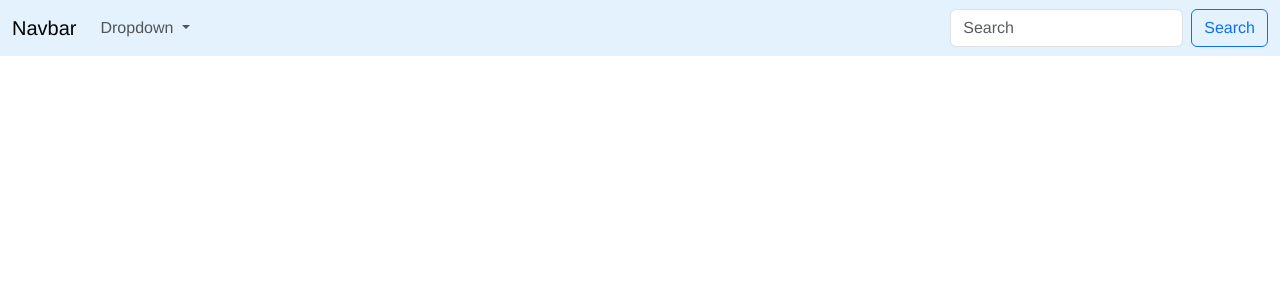
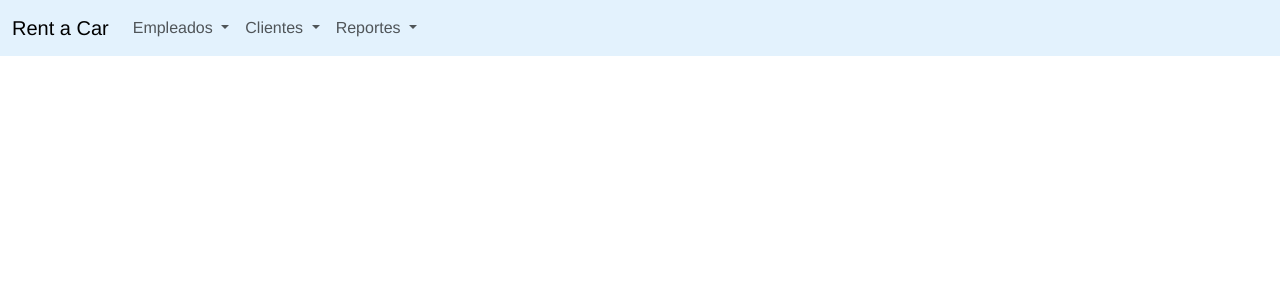
Before and after one commit to driventub/proyecto_final_pw_vue_g1, a Vue app: page /#/empleados/ingresarVehiculo in a window 1280 px wide. Shown: the top 300 px of the page. Built offline with nearby package versions, Linux system fonts and the light colour scheme.

Commit message:
navbar actualizado

```diff
--- a/src/components/NavBar.vue
+++ b/src/components/NavBar.vue
@@ -1,28 +1,52 @@
 <template>
   <nav class="navbar navbar-expand-lg navbar-light" style="background-color: #e3f2fd;">
     <div class="container-fluid">
-      <router-link class="navbar-brand" to="#">Navbar</router-link>
-      <button class="navbar-toggler" type="button" data-bs-toggle="collapse" data-bs-target="#navbarColor03" aria-controls="navbarColor03" aria-expanded="false" aria-label="Toggle navigation">
+      <router-link class="navbar-brand" to="#">Rent a Car</router-link>
+      <button class="navbar-toggler" type="button" data-bs-toggle="collapse" data-bs-target="#navbarColor03"
+        aria-controls="navbarColor03" aria-expanded="false" aria-label="Toggle navigation">
         <span class="navbar-toggler-icon"></span>
       </button>
       <div class="collapse navbar-collapse" id="navbarColor03">
         <ul class="navbar-nav me-auto mb-2 mb-lg-0">
           <li class="nav-item dropdown">
-          <router-link class="nav-link dropdown-toggle" to="#" id="navbarDropdown" role="button" data-bs-toggle="dropdown" aria-expanded="false">
-            Dropdown
+            <router-link class="nav-link dropdown-toggle" to="#" id="navbarDropdown" role="button"
+              data-bs-toggle="dropdown" aria-expanded="false">
+              Empleados
             </router-link>
             <ul class="dropdown-menu" aria-labelledby="navbarDropdown">
-            <li><router-link class="dropdown-item" to="#">Action</router-link></li>
-            <li><router-link class="dropdown-item" to="#">Another action</router-link></li>
-            <li><hr class="dropdown-divider"></li>
-            <li><router-link class="dropdown-item" to="#">Something else here</router-link></li>
+              <li><router-link class="dropdown-item" to="/empleados/registrarCliente">Registrar Cliente</router-link></li>
+              <li><router-link class="dropdown-item" to="/empleados/administrarCliente">Administrar Clientes </router-link></li>
+              <li><router-link class="dropdown-item" to="/empleados/ingresarVehiculo">Ingresar un Vehiculo</router-link></li>
+              <li><router-link class="dropdown-item" to="/empleados/administrarVehiculo">Administrar Vehiculos</router-link></li>
+              <li><router-link class="dropdown-item" to="/empleados/retirarReservado">Retirar un vehiculo reservado</router-link></li>
+              <li><router-link class="dropdown-item" to="/empleados/retirarSinReserva">Retirar un vehiculo sin reserva</router-link></li>
+            </ul>
+          </li>
+          <li class="nav-item dropdown">
+            <router-link class="nav-link dropdown-toggle" to="#" id="navbarDropdown" role="button"
+              data-bs-toggle="dropdown" aria-expanded="false">
+              Clientes
+            </router-link>
+            <ul class="dropdown-menu" aria-labelledby="navbarDropdown">
+              <li><router-link class="dropdown-item" to="/clientes/buscarVehiculos">Buscar Vehiculos Disponibles</router-link></li>
+              <li><router-link class="dropdown-item" to="/clientes/reservarVehiculos">Reservar Vehiculo</router-link></li>
+              <li><router-link class="dropdown-item" to="/clientes/registrarCliente">Registrarse como cliente</router-link></li>
+              <li><router-link class="dropdown-item" to="/clientes/actualizarCliente">Actualizar sus datos de cliente</router-link></li>
+            </ul>
+          </li>
+
+          <li class="nav-item dropdown">
+            <router-link class="nav-link dropdown-toggle" to="#" id="navbarDropdown" role="button"
+              data-bs-toggle="dropdown" aria-expanded="false">
+              Reportes
+            </router-link>
+            <ul class="dropdown-menu" aria-labelledby="navbarDropdown">
+              <li><router-link class="dropdown-item" to="/reportes/reserva">Reporte de Reserva</router-link></li>
+
             </ul>
           </li>
         </ul>
-        <form class="d-flex">
-          <input class="form-control me-2" type="search" placeholder="Search" aria-label="Search">
-          <button class="btn btn-outline-primary" type="submit">Search</button>
-        </form>
+
       </div>
     </div>
   </nav>
@@ -34,6 +58,4 @@
 }
 </script>
 
-<style scoped>
-
-</style>
+<style scoped></style>
--- a/vue.config.js
+++ b/vue.config.js
@@ -1,4 +1,8 @@
 const { defineConfig } = require('@vue/cli-service')
 module.exports = defineConfig({
+  devServer:{
+    port: 8081
+  },
   transpileDependencies: true
+
 })
```
Also changed, not shown: src/helpers/clienteCliente.js (added), src/helpers/clienteEmpleados.js (added), src/helpers/clienteReporte.js (added). Lines whose indentation alone changed are shown as unchanged.
